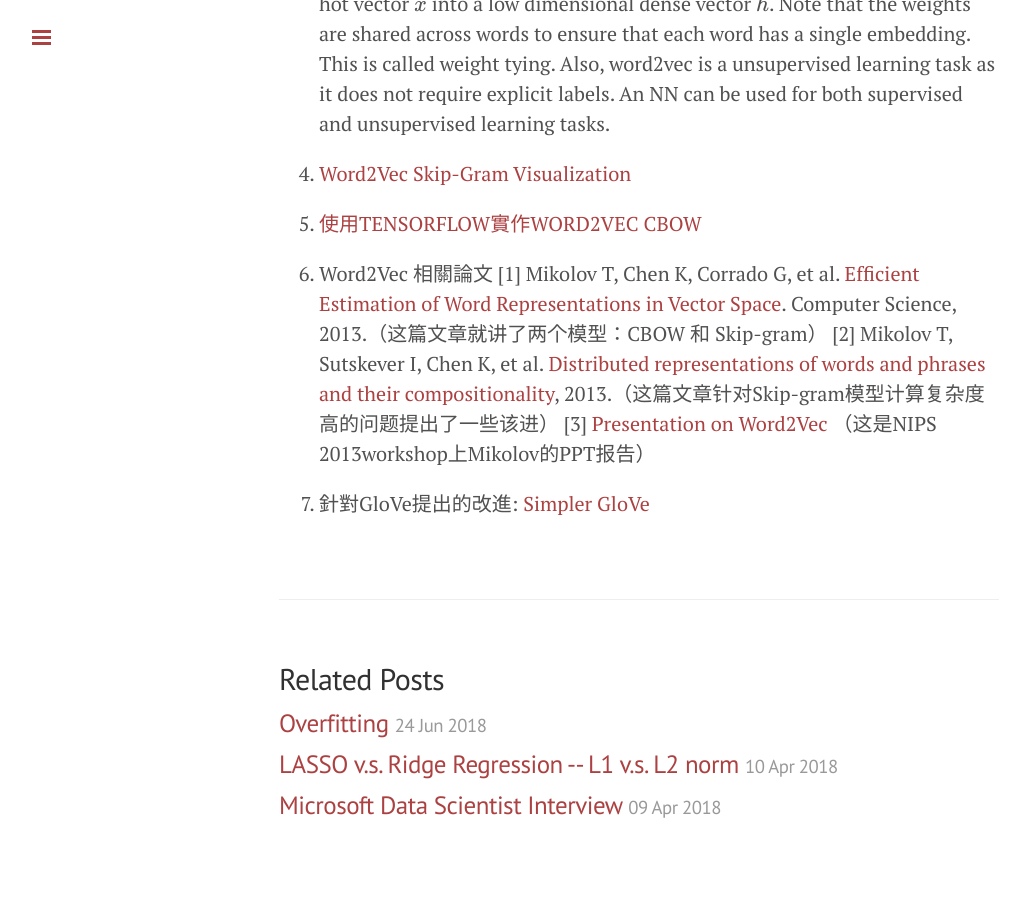
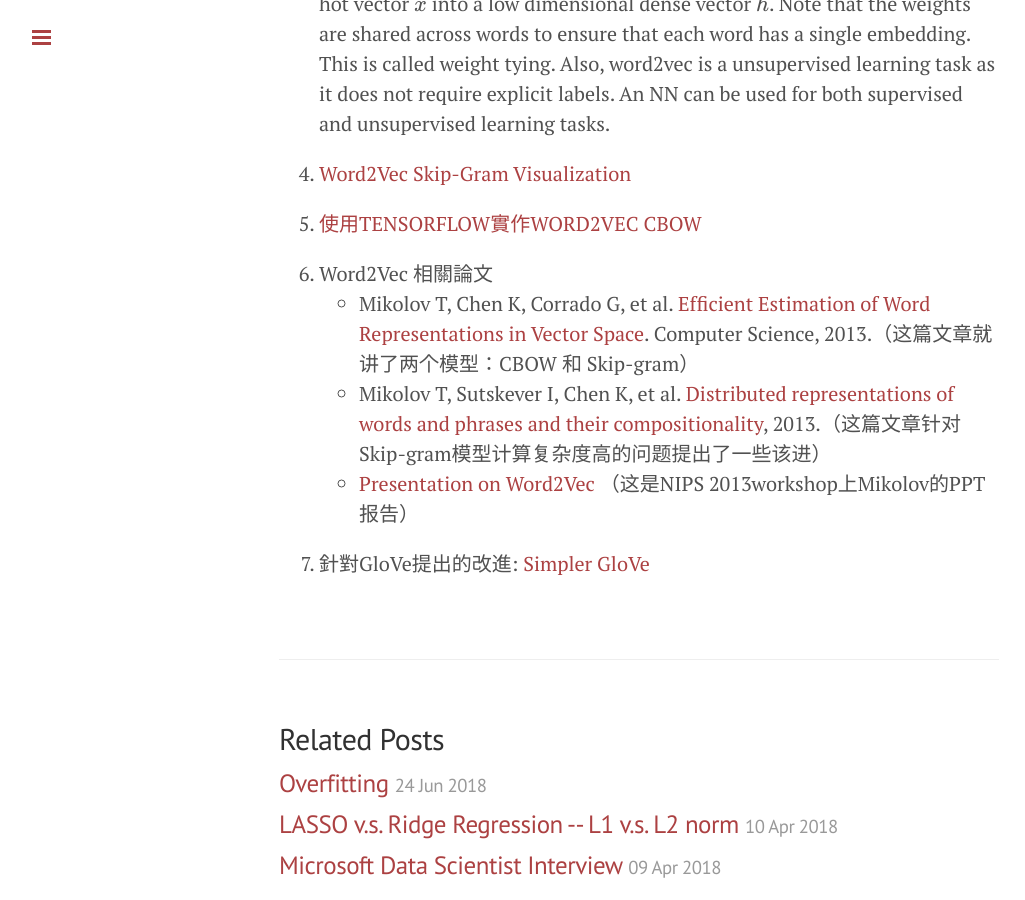
Before and after one commit to wantinghuang/wantinghuang.github.io, a Jekyll site: the page built from _posts/2018-07-05-word-representation.md, in a window 1280 px wide and 900 px high, scrolled down 8783 px. Shown: the whole window, without its empty margins (1-1026 px from the left). Built offline with Jekyll 4.4.1, drawn with Linux system fonts in a browser that asks for light colours; formulas are drawn with MathJax 3.

Commit message:
Update 2018-07-05-word-representation.md

```diff
--- a/_posts/2018-07-05-word-representation.md
+++ b/_posts/2018-07-05-word-representation.md
@@ -230,8 +230,8 @@ Note that the weights are shared across words to ensure that each word has a sin
 5. [使用TENSORFLOW實作WORD2VEC CBOW](https://vinachangblog.wordpress.com/2017/08/13/%E4%BD%BF%E7%94%A8tensorflow%E5%AF%A6%E4%BD%9Cword2vec-cbow/)
 
 6. Word2Vec 相關論文
-    [1] Mikolov T, Chen K, Corrado G, et al. [Efficient Estimation of Word Representations in Vector Space](http://papers.nips.cc/paper/5021-distributed-representations-of-words-and-phrases-and-their-compositionality.pdf). Computer Science, 2013.（这篇文章就讲了两个模型：CBOW 和 Skip-gram）
-    [2] Mikolov T, Sutskever I, Chen K, et al.  [Distributed representations of words and phrases and their compositionality](https://papers.nips.cc/paper/5021-distributed-representations-of-words-and-phrases-and-their-compositionality.pdf), 2013.（这篇文章针对Skip-gram模型计算复杂度高的问题提出了一些该进）
-    [3] [Presentation on Word2Vec](https://docs.google.com/file/d/0B7XkCwpI5KDYRWRnd1RzWXQ2TWc/edit) （这是NIPS 2013workshop上Mikolov的PPT报告）
+    * Mikolov T, Chen K, Corrado G, et al. [Efficient Estimation of Word Representations in Vector Space](http://papers.nips.cc/paper/5021-distributed-representations-of-words-and-phrases-and-their-compositionality.pdf). Computer Science, 2013.（这篇文章就讲了两个模型：CBOW 和 Skip-gram）
+    * Mikolov T, Sutskever I, Chen K, et al.  [Distributed representations of words and phrases and their compositionality](https://papers.nips.cc/paper/5021-distributed-representations-of-words-and-phrases-and-their-compositionality.pdf), 2013.（这篇文章针对Skip-gram模型计算复杂度高的问题提出了一些该进）
+    * [Presentation on Word2Vec](https://docs.google.com/file/d/0B7XkCwpI5KDYRWRnd1RzWXQ2TWc/edit) （这是NIPS 2013workshop上Mikolov的PPT报告）
 
 7. 針對GloVe提出的改進: [Simpler GloVe](https://zhuanlan.zhihu.com/p/31558664)
```
